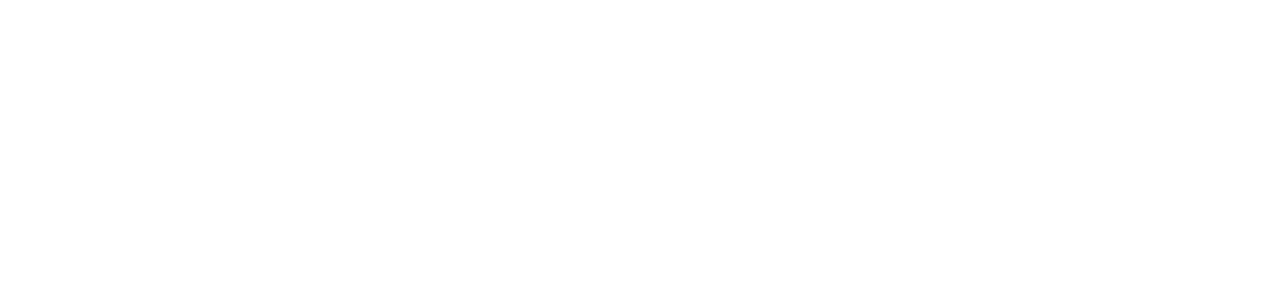
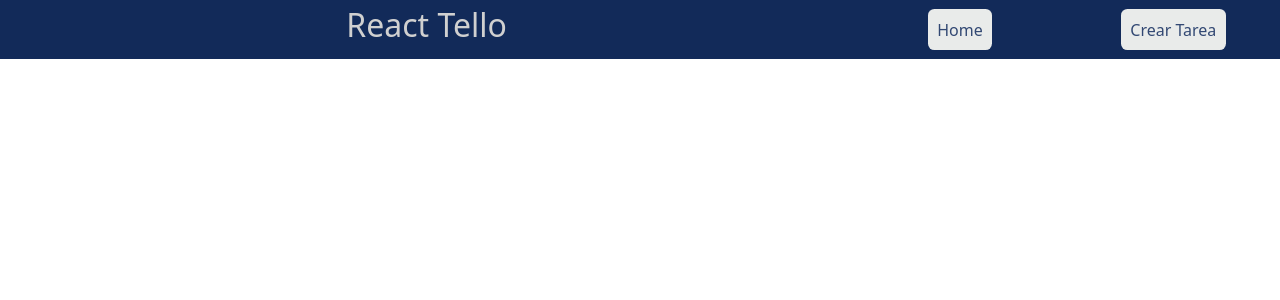
Before and after one commit to EliotHernandez/trello, a React (Create React App) app: page / in a window 1280 px wide. Shown: the top 300 px of the page. Built offline with nearby package versions, Linux system fonts and the light colour scheme.

Commit message:
Create header

```diff
--- a/src/App.js
+++ b/src/App.js
@@ -1,10 +1,12 @@
+import Header from './components/header/Header';
 import './App.css';
 
 function App() {
-  return (
-    <div className="App">
-    </div>
-  );
+    return (
+        <div className="App">
+            <Header />
+        </div>
+    );
 }
 
 export default App;
--- /dev/null
+++ b/src/components/header/Header.jsx
@@ -0,0 +1,24 @@
+import React from "react";
+import './Header.scss';
+
+const Header = props => {
+    return (
+        <header>
+            <div className="container-fluid">
+                <div className="row d-flex align-items-center">
+                    <div className="col-8 headerTitle">
+                        <h2>React Tello</h2>
+                    </div>
+                    <div className="col-2 headerHome">
+                        <a href="/home"><span>Home</span></a>
+                    </div>
+                    <div className="col-2 headerTask">
+                        <a href="/task"><span>Crear Tarea</span></a>
+                    </div>
+                </div>
+            </div>
+        </header>
+    )
+}
+
+export default Header;
--- /dev/null
+++ b/src/components/header/Header.scss
@@ -0,0 +1,27 @@
+@import '../../assets/_scss/colors.scss';
+
+header {
+    display: flex;
+    background-color: $darkest;
+    color: $light;
+
+    a {
+        all: unset;
+        background-color: $lightest;
+        padding: 0.6em;
+        color: $dark;
+        cursor: pointer;
+        border-radius: 0.4em;
+        transition: all 0.4s;
+    }
+
+    a:hover {
+        background-color: $dark;
+        color: $light;
+    }
+
+    .headerTitle {
+        margin: 0.4em 0;
+    }
+
+}
```
Also changed, not shown: src/index.js (+6 -4 lines).
